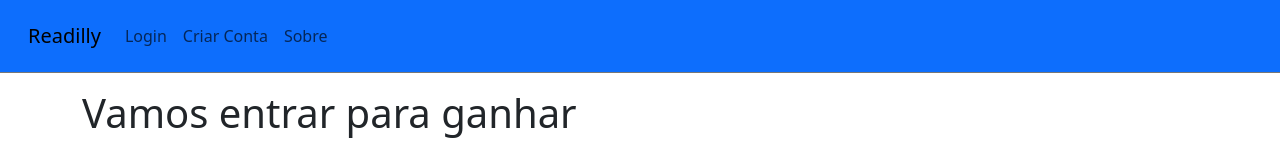
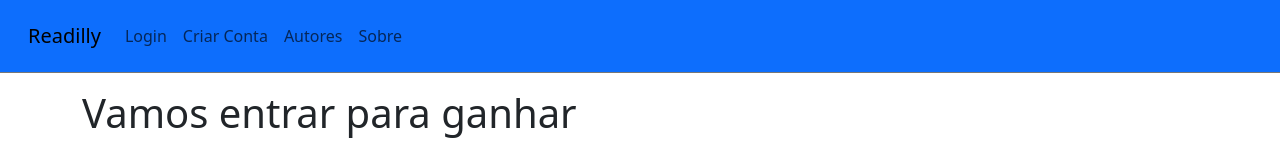
Before and after one commit to KhanSado/dilly-empoleon, an Angular app: page / in a window 1280 px wide. Shown: the top 144 px of the page. Built offline with nearby package versions, Linux system fonts and the light colour scheme.

Commit message:
ajuste no header, para rota de autores

```diff
--- a/src/app/components/header/header.component.html
+++ b/src/app/components/header/header.component.html
@@ -1,20 +1,3 @@
-<!-- <nav>
-  <a class="brand" routerLink="/">
-    <h2>Dilly</h2>
-  </a>
-  <ul class="links">
-    <li>
-      <a routerLink="/">Login</a>
-    </li>
-    <li id="add">
-      <a routerLink="/user/register">Cadastrar</a>
-    </li>
-    <li>
-      <a routerLink="/about">Sobre</a>
-    </li>
-  </ul>
-</nav> -->
-
 <nav class="navbar bg-primary navbar-expand-lg d-flex">
   <div class="container-fluid">
     <a class="navbar-brand" href="#">Readilly</a>
@@ -25,6 +8,7 @@
       <div class="navbar-nav d-flex">
         <a class="nav-link" routerLink="/">Login</a>
         <a class="nav-link" routerLink="/user/register">Criar Conta</a>
+        <a class="nav-link" routerLink="/authors">Autores</a>
         <a class="nav-link" routerLink="/about">Sobre</a>
       </div>
     </div>
```
